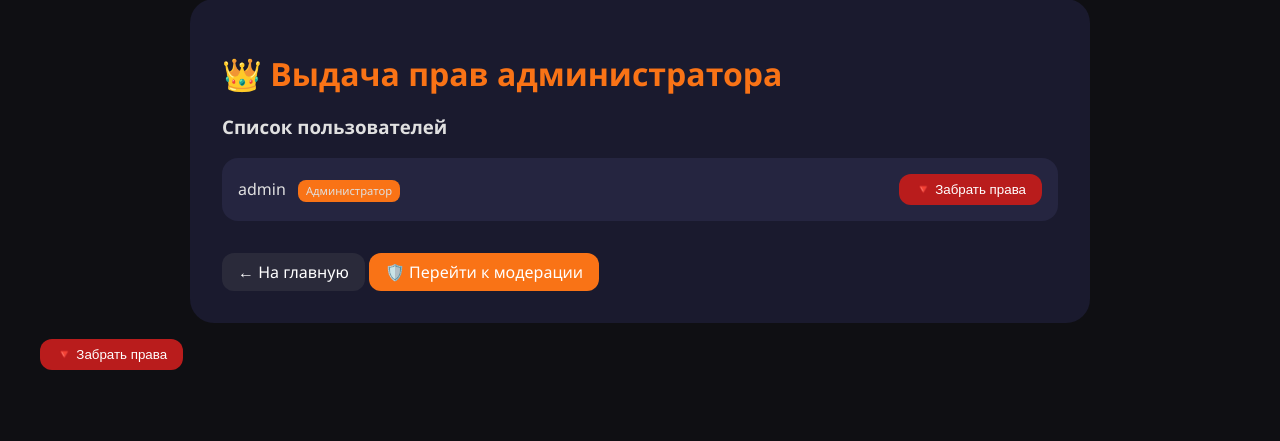
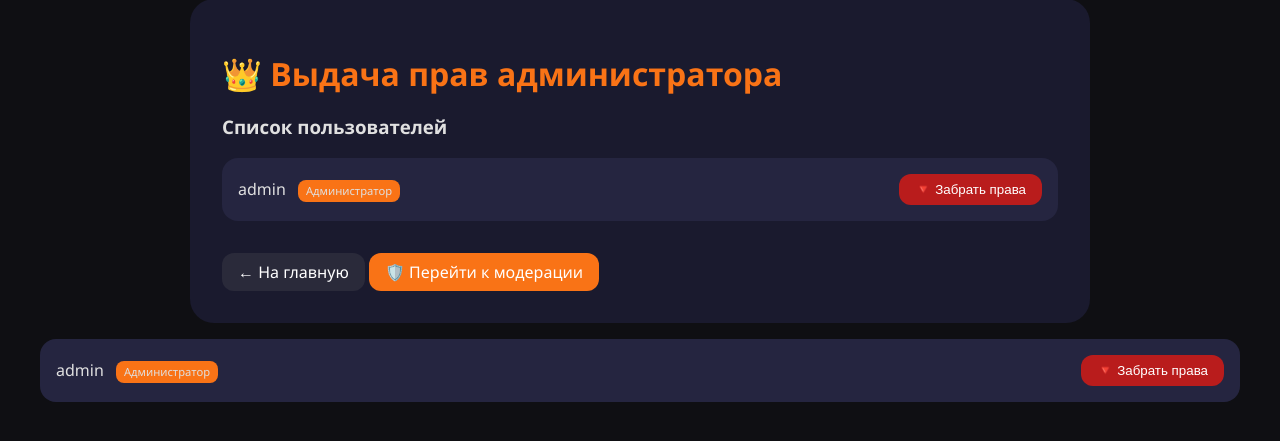
Before and after one commit to whymartinez52-tech/forum, a Flask app: template templates/admin_panel.html in a window 1280 px wide. Shown: the part 41-482 px from the top of the page. Run offline with Flask 3, Linux system fonts and the light colour scheme; the template is opened without the code that fills it: values that come from a table or form of the project are taken from there, others are empty; data comes from the database, SQL or seed files in the repository; parts of the project's set-up code (start-up, migrations or seed data) failed here and were passed over.

Commit message:
Update admin_panel.html

```diff
--- a/templates/admin_panel.html
+++ b/templates/admin_panel.html
@@ -70,7 +70,21 @@
 </body>
 </html>
 
-{% if not user.is_owner and user.id != current_user_id %}
+{% for user in users %}
+<div class="user-item">
+    <div>
+        {{ user.username }}
+        {% if user.is_owner %}
+            <span class="admin-badge" style="background:#f97316;">👑 Владелец</span>
+        {% elif user.is_admin %}
+            <span class="admin-badge">Администратор</span>
+        {% endif %}
+        {% if user.id == current_user.id %}
+            <span style="color:#f97316; font-size:0.7rem;">(Вы)</span>
+        {% endif %}
+    </div>
+    <div>
+        {% if not user.is_owner and user.id != current_user.id %}
             {% if not user.is_admin %}
                 <form method="POST" style="display: inline;">
                     <input type="hidden" name="user_id" value="{{ user.id }}">
@@ -85,5 +99,8 @@
                 </form>
             {% endif %}
         {% elif user.is_owner %}
-    <span style="color:#f97316;">👑 Владелец (нельзя изменить)</span>
+            <span style="color:#f97316;">🔒 Нельзя изменить</span>
         {% endif %}
+    </div>
+</div>
+{% endfor %}
```
Lines whose indentation alone changed are shown as unchanged.
